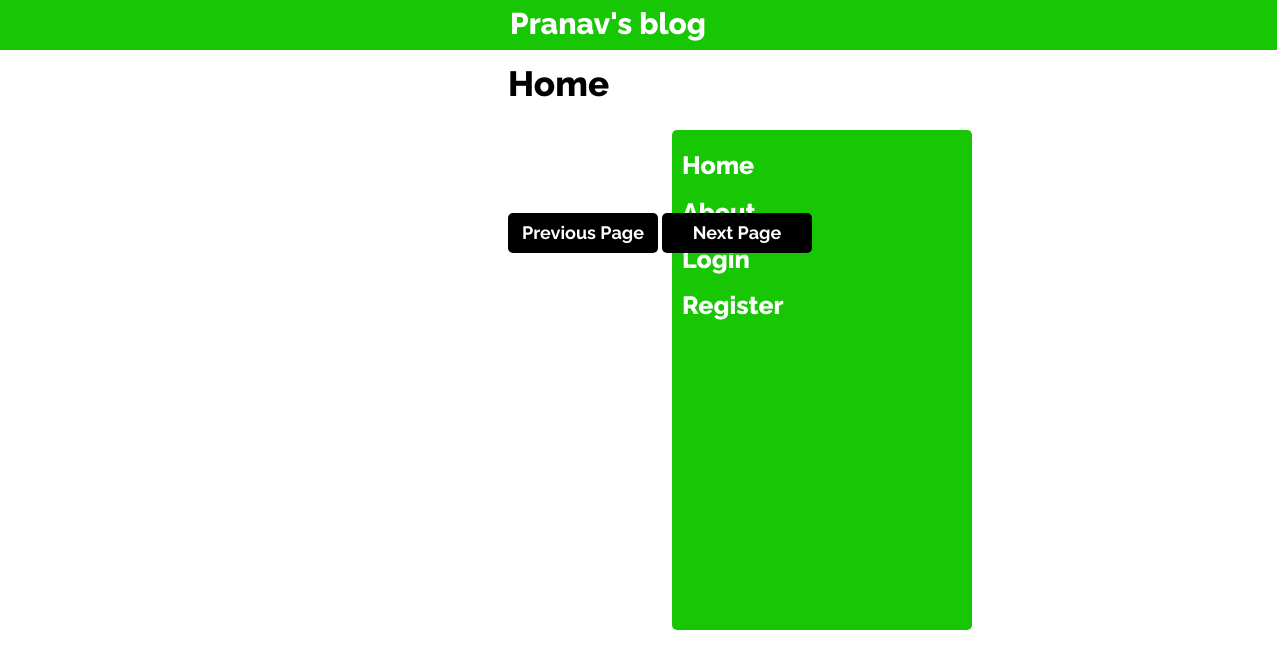
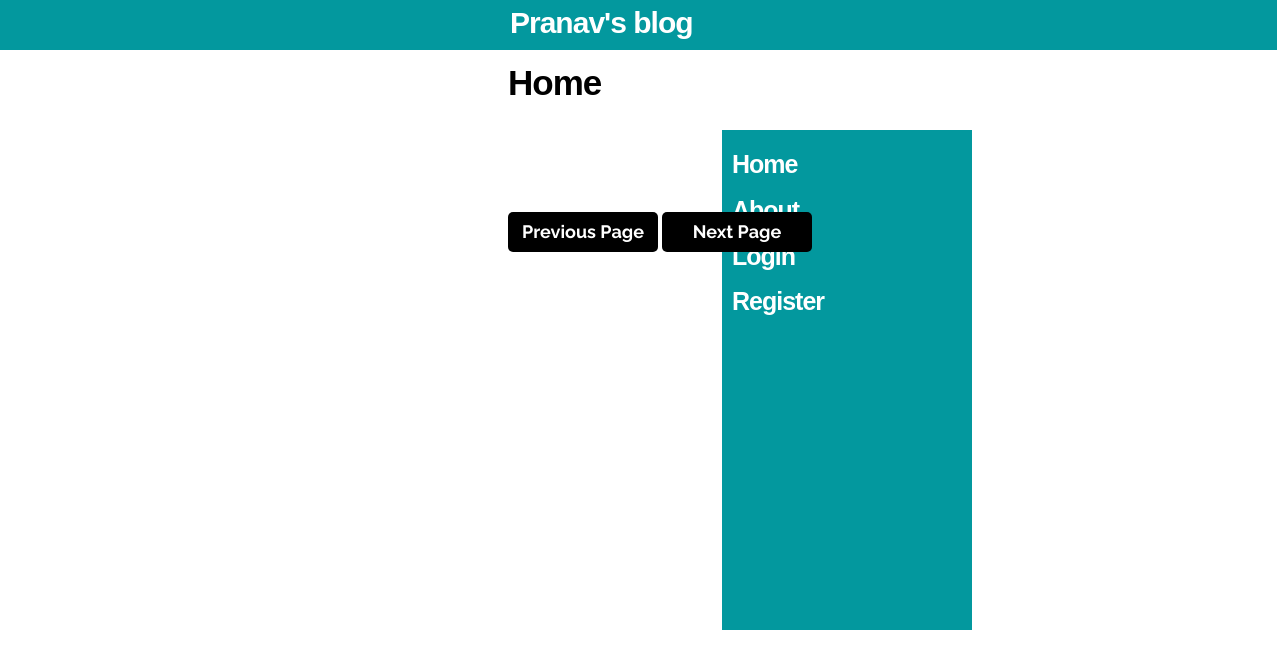
Before and after one commit to pranftw/flask_it, a Flask app: page / in a window 1280 px wide. Shown: the top 669 px of the page. Run offline with Flask 2, Linux system fonts and the light colour scheme; data that the repository does not hold is empty; some web fonts are replaced.

Commit message:
Updated layout.css

```diff
--- a/flaskblog/static/css/layout.css
+++ b/flaskblog/static/css/layout.css
@@ -1,7 +1,70 @@
+@font-face {
+  font-family:Code-Pro;
+  src:url('/static/fonts/code-pro/Code Pro Black.otf');
+  src:url('/static/fonts/code-pro/Code Pro Black LC.otf');
+  font-weight:900;
+}
+
+@font-face {
+  font-family:Code-Pro;
+  src:url('/static/fonts/code-pro/Code Pro Bold.otf');
+  src:url('/static/fonts/code-pro/Code Pro Bold LC.otf');
+  font-weight:800;
+}
+
+@font-face {
+  font-family:Code-Pro;
+  src:url('/static/fonts/code-pro/Code Pro.otf');
+  src:url('/static/fonts/code-pro/Code Pro LC.otf');
+  font-weight:600;
+}
+
+@font-face {
+  font-family:Code-Pro;
+  src:url('/static/fonts/code-pro/Code Pro Light.otf');
+  src:url('/static/fonts/code-pro/Code Pro Light LC.otf.otf');
+  font-weight:500;
+}
+
+@font-face {
+  font-family:League-Spartan;
+  src:url('/static/fonts/league-spartan/league-spartan.bold.ttf');
+}
+
+@font-face {
+  font-family:Spartan-MB;
+  src:url('/static/fonts/spartan-mb/SpartanMB-Black.otf');
+  font-weight: 1000;
+}
+
+@font-face {
+  font-family:Spartan-MB;
+  src:url('/static/fonts/spartan-mb/SpartanMB-Extra-Bold.otf');
+  font-weight: 900;
+}
+
+@font-face {
+  font-family:Spartan-MB;
+  src:url('/static/fonts/spartan-mb/SpartanMB-Bold.otf');
+  font-weight: 800;
+}
+
+@font-face {
+  font-family:Spartan-MB;
+  src:url('/static/fonts/spartan-mb/SpartanMB-SemiBold.otf');
+  font-weight: 700;
+}
+
+@font-face {
+  font-family:Spartan-MB;
+  src:url('/static/fonts/spartan-mb/SpartanMB-Regular.otf');
+  font-weight: 600;
+}
+
 .top_bar{
   height:50px;
   width:101%;
-  background-color: #17c704;
+  background-color: #03989e;
   margin-top: -8px;
   margin-left: -8px;
   margin-right: auto;
@@ -11,13 +74,12 @@
 
 .right_bar{
   height:500px;
-  width:300px;
-  background-color: #17c704;
+  width:250px;
+  background-color: #03989e;
   margin-top: 80px;
   margin-bottom:auto;
   margin-right: 300px;
   margin-left:auto;
-  border-radius: 5px;
 }
 
 .post{
@@ -35,11 +97,31 @@
   background-color: #d2d5d9;
 }
 
+.post_card{
+  height:300px;
+  width:800px;
+  background-color: #d9d9d9;
+  margin-top: 50px;
+  margin-bottom: auto;
+  margin-right: auto;
+  margin-left: 500px;
+  position:relative;
+}
+
+.post_card_left{
+  height:300px;
+  width:200px;
+  background-color: #03989e;
+  margin-left: 0px;
+  margin-top:0px;
+  margin-right: auto;
+  position:relative;
+}
+
 .more_button{
   background-color: black;
   height: 30px;
   width: 50px;
-  border-radius: 5px;
   color:white;
   text-decoration: none;
   border:none;
@@ -262,22 +344,25 @@
 }
 
 h1{
-  font-family: 'Raleway', sans-serif;
+  font-family: 'Code-Pro', sans-serif;
   font-weight: 800;
   font-size: 35px;
   margin-left: 10px;
+  letter-spacing:-1px;
 }
 
 h2{
-  font-family: 'Raleway', sans-serif;
+  font-family: 'Code-Pro', sans-serif;
   font-weight: 800;
   font-size: 20px;
   margin-left: 10px;
+  letter-spacing:-1px;
 }
 
 h3{
-  font-family: 'Raleway', sans-serif;
-  font-weight: 700;
+  font-family: 'Code-Pro', sans-serif;
+  font-weight: 600;
   font-size: 20px;
   margin-left: 10px;
+  letter-spacing:-1px;
 }
```
